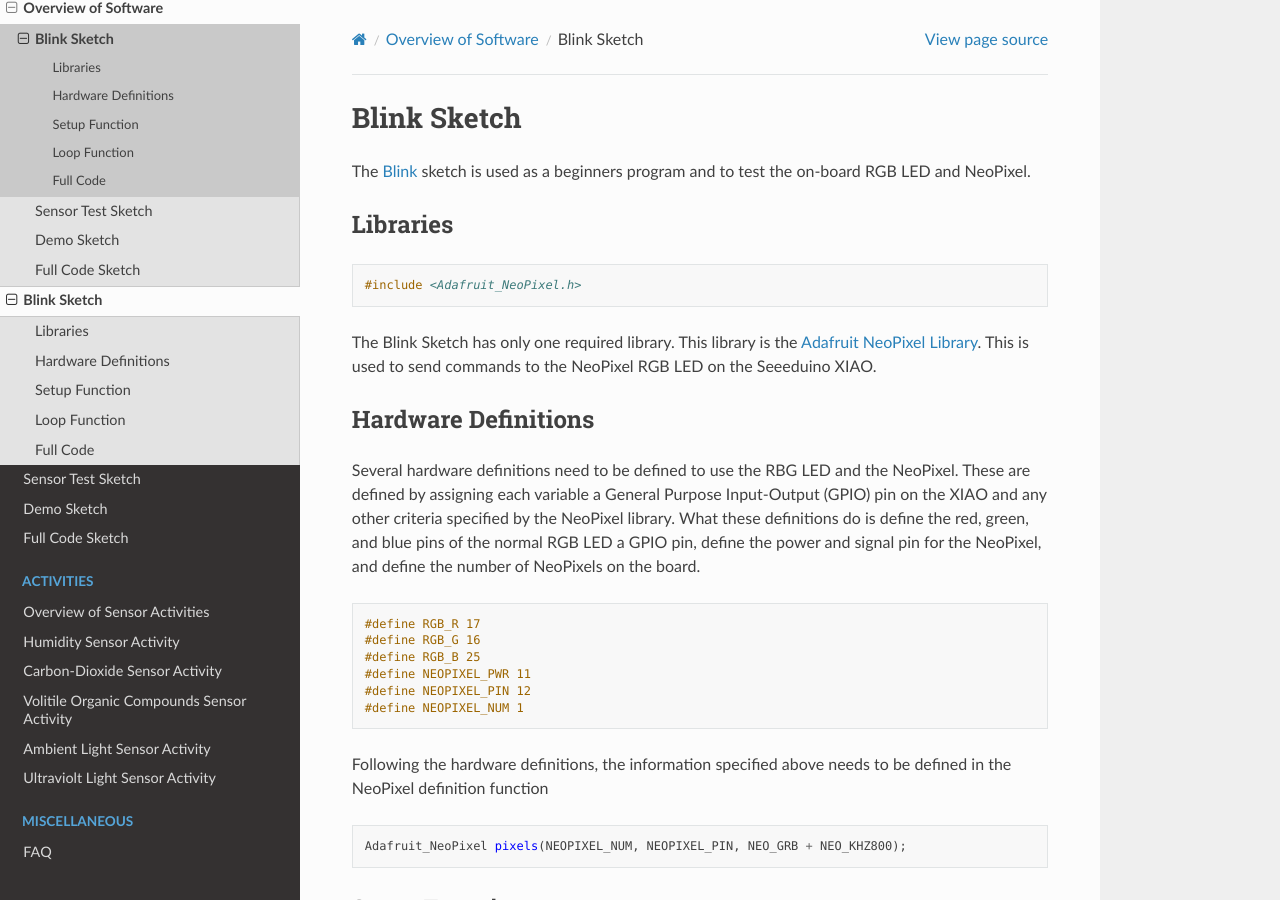
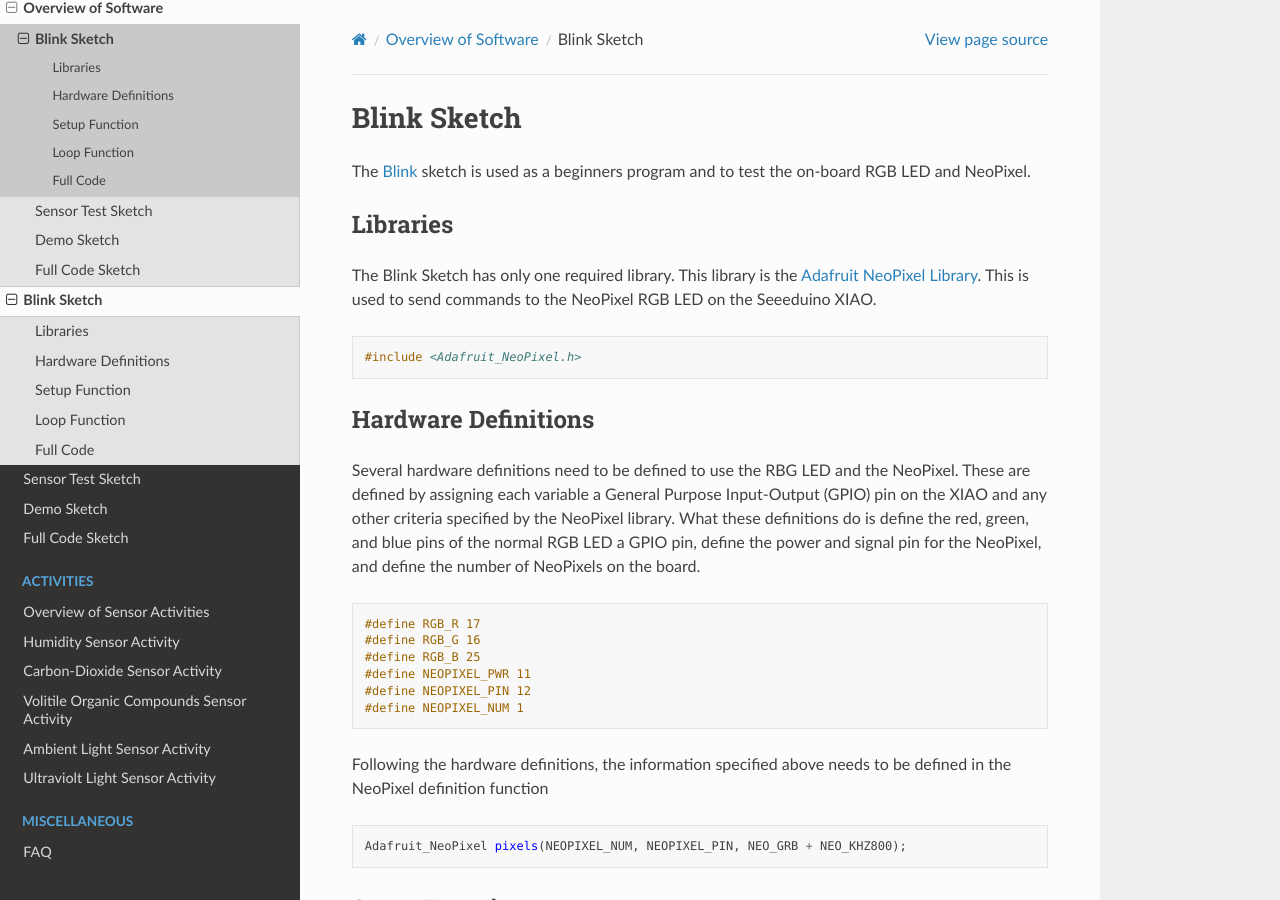
Before and after one commit to Destination-SPACE/DS-Weather-Station-V4.5, a Sphinx documentation site: the page built from docs/software/blink.rst, in a window 1280 px wide and 900 px high. Built offline with Sphinx 7.4.7 and the Read the Docs theme 2.0.0, drawn with Linux system fonts in a browser that asks for light colours; pages that are not in the unit, such as notebooks, are missing from menus.

```diff
--- a/docs/software/blink.rst
+++ b/docs/software/blink.rst
@@ -21,11 +21,11 @@ The `Blink <https://gitlab.com/Destination-SPACE/ds-weather-station-v4.5/-/blob/
 Libraries
 ---------
 
+The Blink Sketch has only one required library. This library is the `Adafruit NeoPixel Library <https://github.com/adafruit/Adafruit_NeoPixel>`_. This is used to send commands to the NeoPixel RGB LED on the Seeeduino XIAO.
+
 .. code-block:: cpp
 
    #include <Adafruit_NeoPixel.h>
-
-The Blink Sketch has only one required library. This library is the `Adafruit NeoPixel Library <https://github.com/adafruit/Adafruit_NeoPixel>`_. This is used to send commands to the NeoPixel RGB LED on the Seeeduino XIAO.
 
 Hardware Definitions
 --------------------
```
